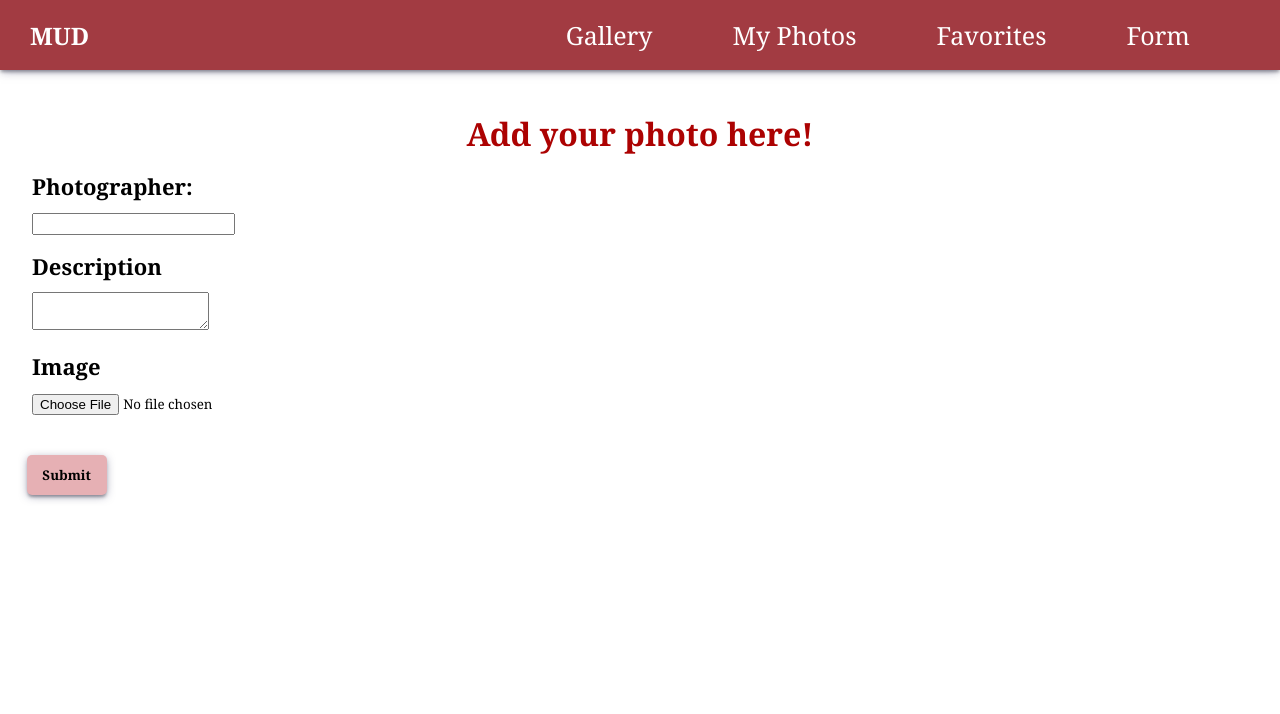
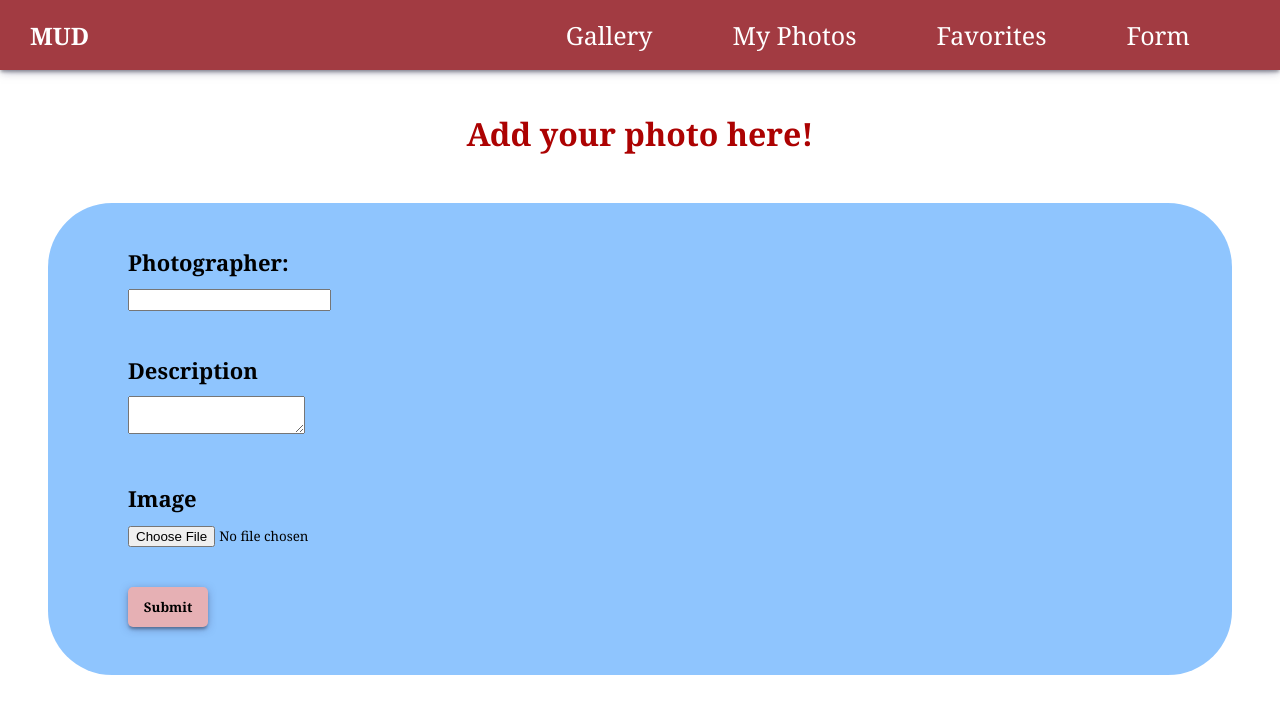
Before and after one commit to maitesadeh/trends-groupproject, a Next.js app in the folder finalproject/: page /form in a window 1280 px wide. Shown: the top 714 px of the page. Built offline with nearby package versions, Linux system fonts and the light colour scheme.

Commit message:
more css

```diff
--- a/finalproject/pages/addtoform.tsx
+++ b/finalproject/pages/addtoform.tsx
@@ -28,6 +28,7 @@ const AddToForm = () => {
       <div className={styles.faves}>
         <h1>Add your photo here!</h1>
       </div>
+      <div className={styles.entireForm}>
         {/* <div className={styles.form}>
           <h2>Photographer</h2>
           <textarea></textarea>
@@ -52,6 +53,9 @@ const AddToForm = () => {
         <button className={styles.form} id={styles.btn}>
           Submit
         </button>
+      </div>
+
+
     </form>
   );
 };
--- a/finalproject/styles/Favorites.module.css
+++ b/finalproject/styles/Favorites.module.css
@@ -7,14 +7,18 @@
     margin-top: 7em;
 }
 
-.form {
-    margin-left: 2em;
-    margin-top: 1em;
+.entireForm {
+    background-color:#8fc5fe;
+    padding-left: 5em;
+    padding-bottom: 3em;
+    border-radius: 4em;
+    margin: 3em;
 }
 
 .form h2 {
     margin-bottom: 0.5em;
     font-size: 22px;
+    padding-top: 2em;
 }
 
 #btn {
```
Lines whose indentation alone changed are shown as unchanged.
